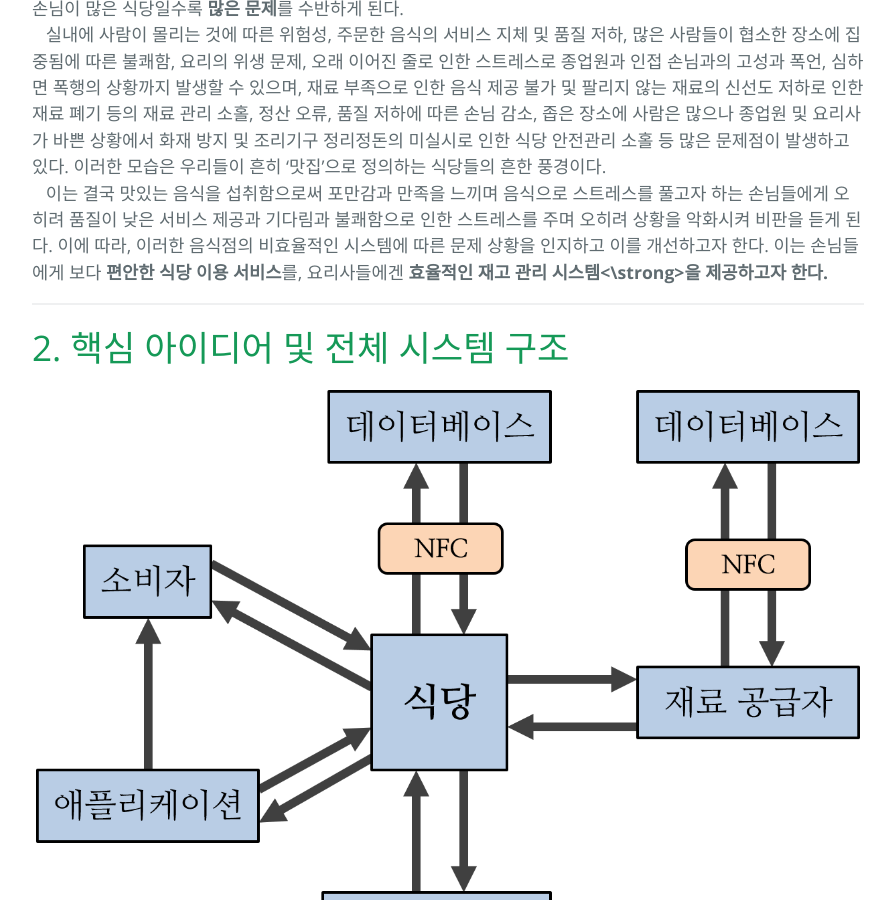
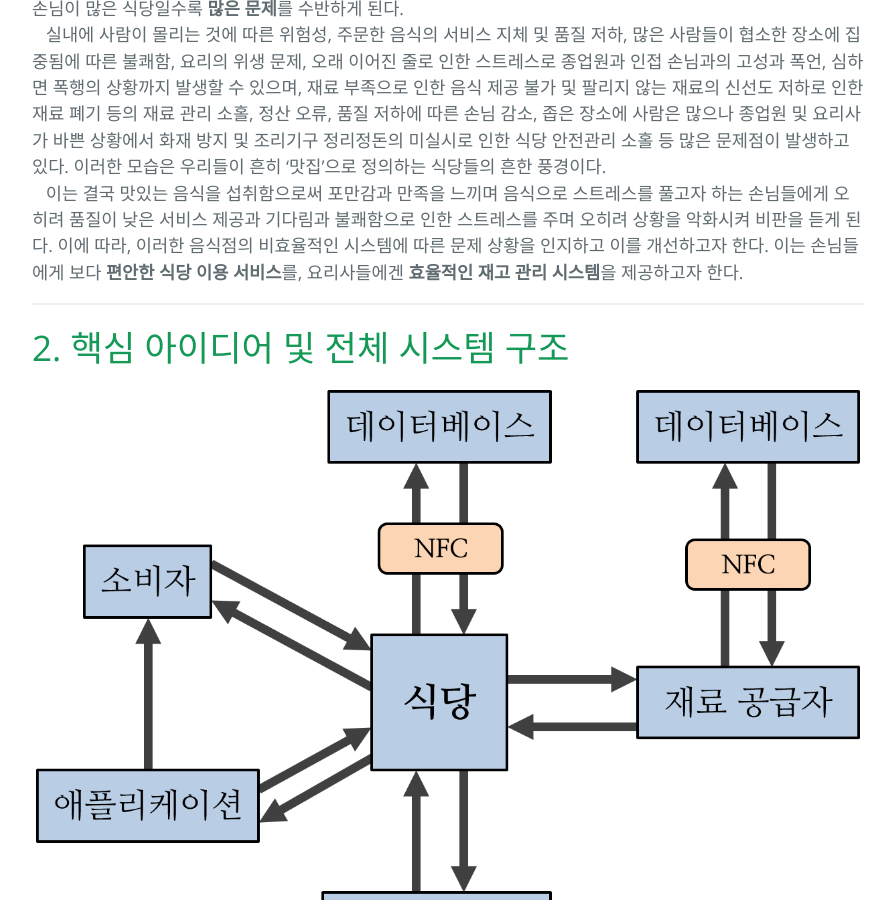
Before and after one commit to LeeJuMyeong/leejumyeong.github.com, a Jekyll site: the page built from _posts/2016-06-09-please-content.markdown, in a window 1280 px wide and 900 px high, scrolled down 1646 px. Shown: the whole window, without its empty margins (192-1087 px from the left). Built offline with Jekyll 4.4.1, drawn with Linux system fonts in a browser that asks for light colours.

Commit message:
Update 2016-06-09-please-content.markdown

```diff
--- a/_posts/2016-06-09-please-content.markdown
+++ b/_posts/2016-06-09-please-content.markdown
@@ -39,7 +39,7 @@ categories: main
 
 &nbsp;&nbsp;&nbsp;손님 입장에서 같은 음식이라도 조금이라도 더 맛있고 품질이 좋으며 가격이 저렴한 식당을 찾기 마련이며, 이러한 식당은 그만큼 손님이 많다. 이렇게 손님이 북적이는 식당을 방문할 때 우리는 정신없이 돌아다니는 서버 및 계산대 종업원, 요리사들을 볼 수 있다. 그러나 손님이 많은 가게는 그만큼 많은 불편한 요소와 위험이 함께 존재하며, 이는 손님이 많은 식당일수록 <strong>많은 문제</strong>를 수반하게 된다.
 &nbsp;&nbsp;&nbsp;실내에 사람이 몰리는 것에 따른 위험성, 주문한 음식의 서비스 지체 및 품질 저하, 많은 사람들이 협소한 장소에 집중됨에 따른 불쾌함, 요리의 위생 문제, 오래 이어진 줄로 인한 스트레스로 종업원과 인접 손님과의 고성과 폭언, 심하면 폭행의 상황까지 발생할 수 있으며, 재료 부족으로 인한 음식 제공 불가 및 팔리지 않는 재료의 신선도 저하로 인한 재료 폐기 등의 재료 관리 소홀, 정산 오류, 품질 저하에 따른 손님 감소, 좁은 장소에 사람은 많으나 종업원 및 요리사가 바쁜 상황에서 화재 방지 및 조리기구 정리정돈의 미실시로 인한 식당 안전관리 소홀 등 많은 문제점이 발생하고 있다. 이러한 모습은 우리들이 흔히 ‘맛집’으로 정의하는 식당들의 흔한 풍경이다.
-&nbsp;&nbsp;&nbsp;이는 결국 맛있는 음식을 섭취함으로써 포만감과 만족을 느끼며 음식으로 스트레스를 풀고자 하는 손님들에게 오히려 품질이 낮은 서비스 제공과 기다림과 불쾌함으로 인한 스트레스를 주며 오히려 상황을 악화시켜 비판을 듣게 된다. 이에 따라, 이러한 음식점의 비효율적인 시스템에 따른 문제 상황을 인지하고 이를 개선하고자 한다. 이는 손님들에게 보다 <strong>편안한 식당 이용 서비스</strong>를, 요리사들에겐 <strong>효율적인 재고 관리 시스템<\strong>을 제공하고자 한다.
+&nbsp;&nbsp;&nbsp;이는 결국 맛있는 음식을 섭취함으로써 포만감과 만족을 느끼며 음식으로 스트레스를 풀고자 하는 손님들에게 오히려 품질이 낮은 서비스 제공과 기다림과 불쾌함으로 인한 스트레스를 주며 오히려 상황을 악화시켜 비판을 듣게 된다. 이에 따라, 이러한 음식점의 비효율적인 시스템에 따른 문제 상황을 인지하고 이를 개선하고자 한다. 이는 손님들에게 보다 <strong>편안한 식당 이용 서비스</strong>를, 요리사들에겐 <strong>효율적인 재고 관리 시스템</strong>을 제공하고자 한다.
 
 ---
 
```
